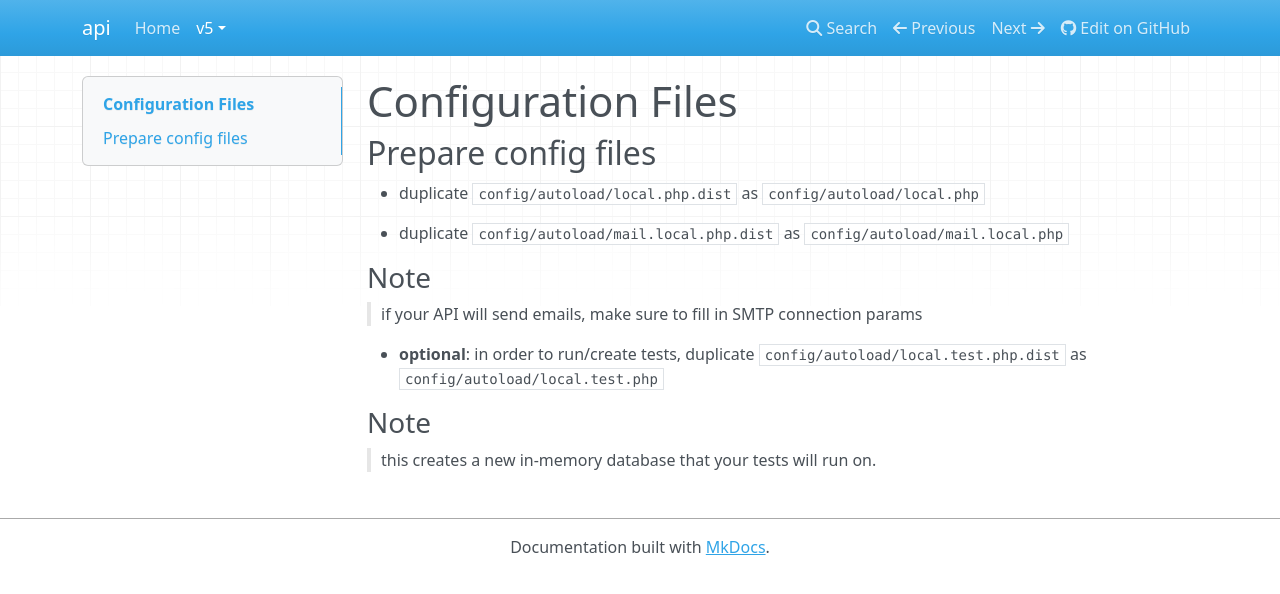
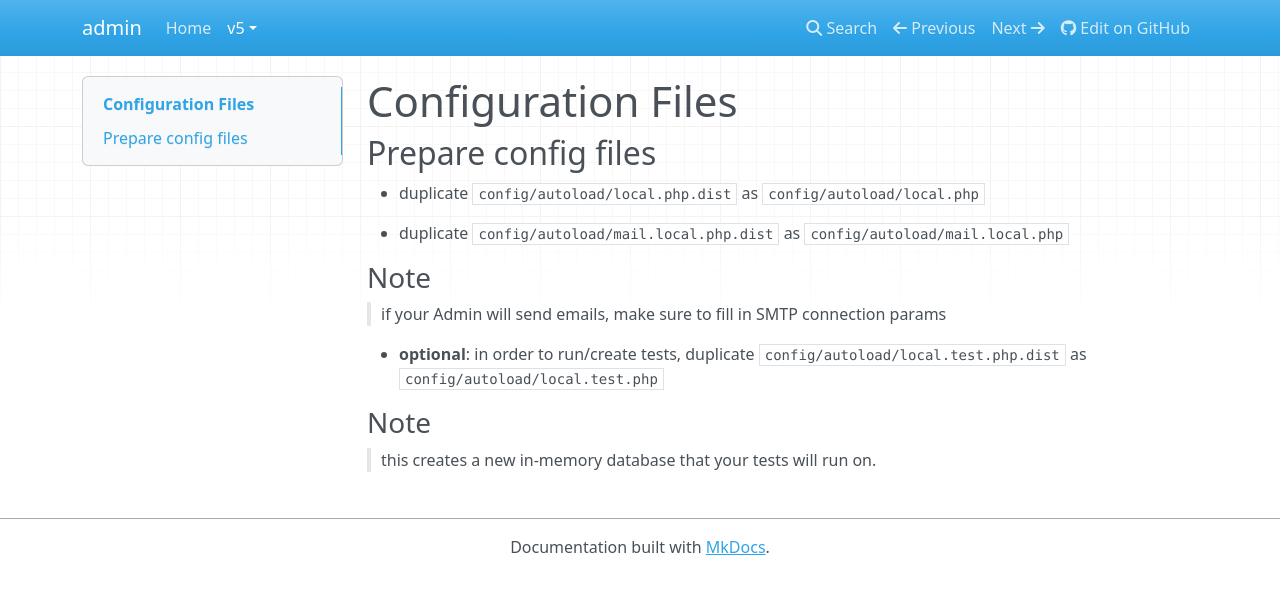
Before and after one commit to dotkernel/admin-documentation, an MkDocs documentation site: the page built from docs/book/v5/installation/configuration-files.md, in a window 1280 px wide. Shown: the top 594 px of the page. Built offline with MkDocs 1.6.1, drawn with Linux system fonts in a browser that asks for light colours; nearby versions of some CDN libraries.

Commit message:
fix mkdocs

```diff
--- a/docs/book/v5/installation/configuration-files.md
+++ b/docs/book/v5/installation/configuration-files.md
@@ -8,7 +8,7 @@
 
 ### Note
 
-> if your API will send emails, make sure to fill in SMTP connection params
+> if your Admin will send emails, make sure to fill in SMTP connection params
 
 * **optional**: in order to run/create tests, duplicate `config/autoload/local.test.php.dist` as `config/autoload/local.test.php`
 
--- a/mkdocs.yml
+++ b/mkdocs.yml
@@ -1,10 +1,9 @@
 docs_dir: docs/book
 site_dir: docs/html
 extra:
-  project: API
+  project: Admin
   current_version: v5
   versions:
-    - v4
     - v5
 nav:
   - Home: index.md
@@ -19,8 +18,8 @@ nav:
           - "Doctrine ORM": v5/installation/doctrine-orm.md
           - "Manage Geolite2": v5/installation/manage-geolite2.md
           - "Test the Installation": v5/installation/test-the-installation.md
-site_name: api
-site_description: "DotKernel API"
-repo_url: "https://github.com/dotkernel/api"
+site_name: admin
+site_description: "DotKernel Admin"
+repo_url: "https://github.com/dotkernel/admin"
 plugins:
   - search
```
